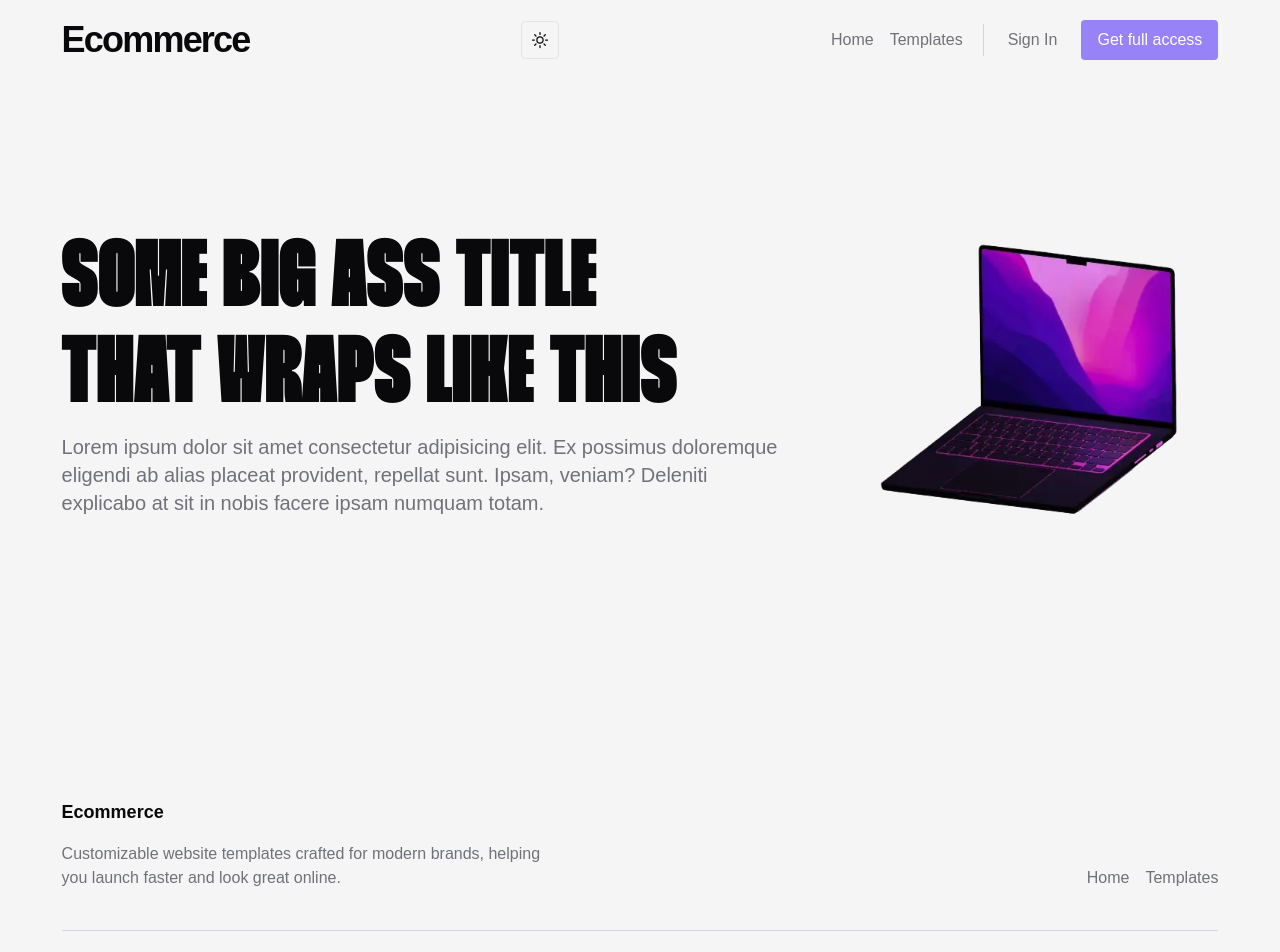
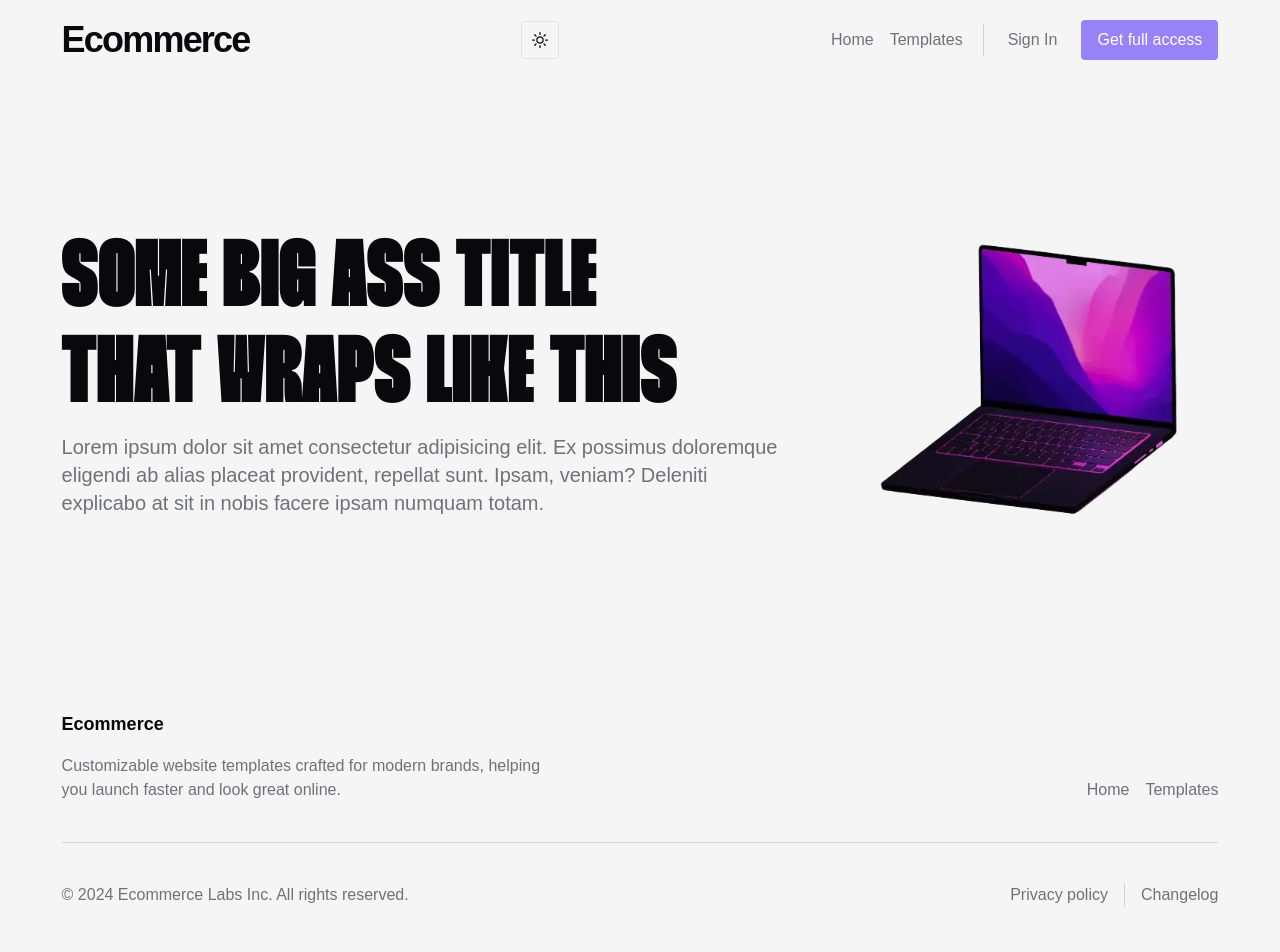
Before and after one commit to santiago-federici/templates-ecommerce, a Next.js app: page / in a window 1280 px wide. Shown: the top 952 px of the page. Built offline with nearby package versions, Linux system fonts and the light colour scheme; a web font is replaced by a local one.

Commit message:
refactor: adjust padding

```diff
--- a/src/components/Footer.tsx
+++ b/src/components/Footer.tsx
@@ -3,7 +3,7 @@ import Link from "next/link";
 
 export function Footer() {
   return (
-    <footer className="wrapper flex flex-col gap-10 pb-10 pt-32">
+    <footer className="wrapper flex flex-col gap-10 py-10">
       <div className="flex flex-col gap-10 lg:flex-row lg:items-end lg:justify-between">
         <div className="space-y-4">
           <h1 className="text-lg font-bold">Ecommerce</h1>
```
